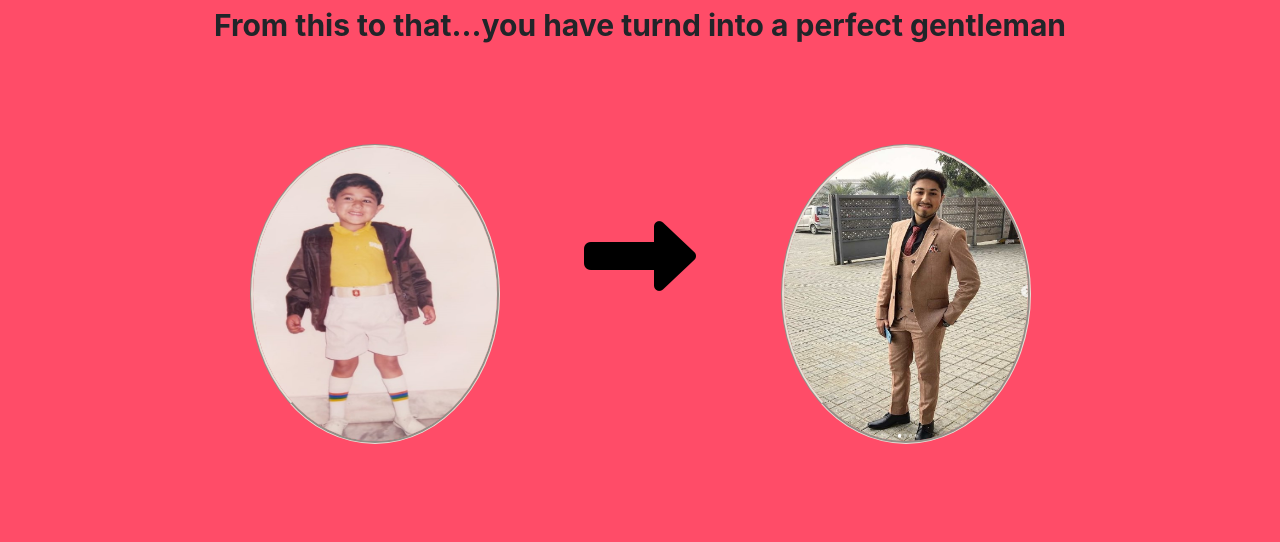
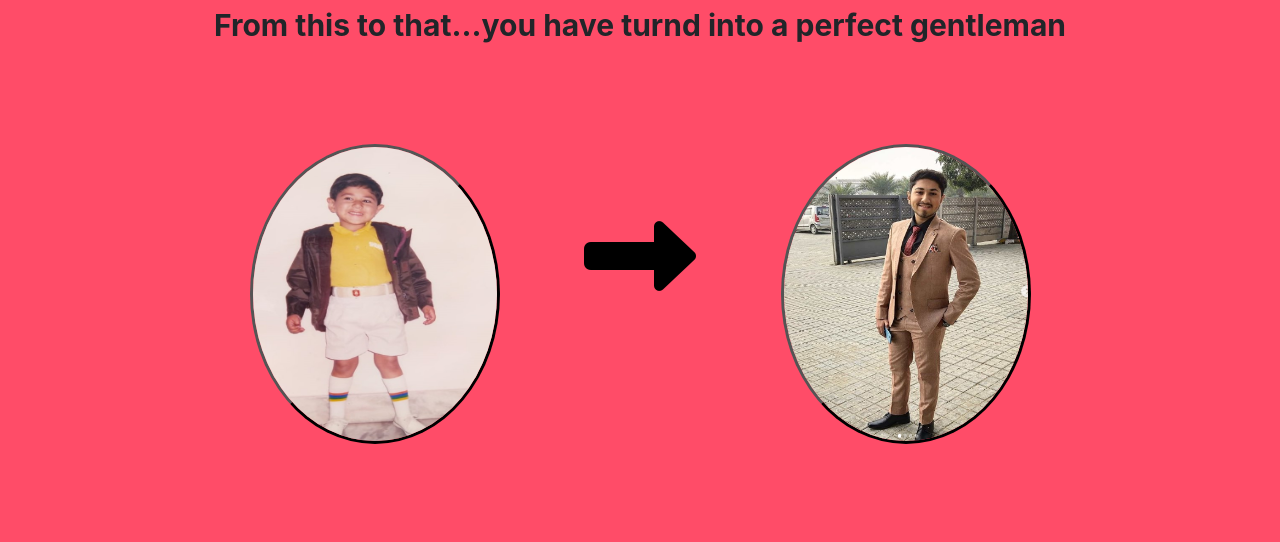
Before and after one commit to tulikasharma368/raghavFrnds, a plain HTML site: page index.html in a window 1280 px wide. Shown: the part 893-1435 px from the top of the page. Drawn offline with nearby package versions, Linux system fonts and the light colour scheme.

Commit message:
Update styles.css

```diff
--- a/CSS/styles.css
+++ b/CSS/styles.css
@@ -63,7 +63,8 @@ img{
   margin: 80px;
   border-style: groove;
   border-color: #e7dfd5;
-
+  border-style: outset;
+  border-color: black;
 }
 #credits{
   background-color: #66BFBF;
```
